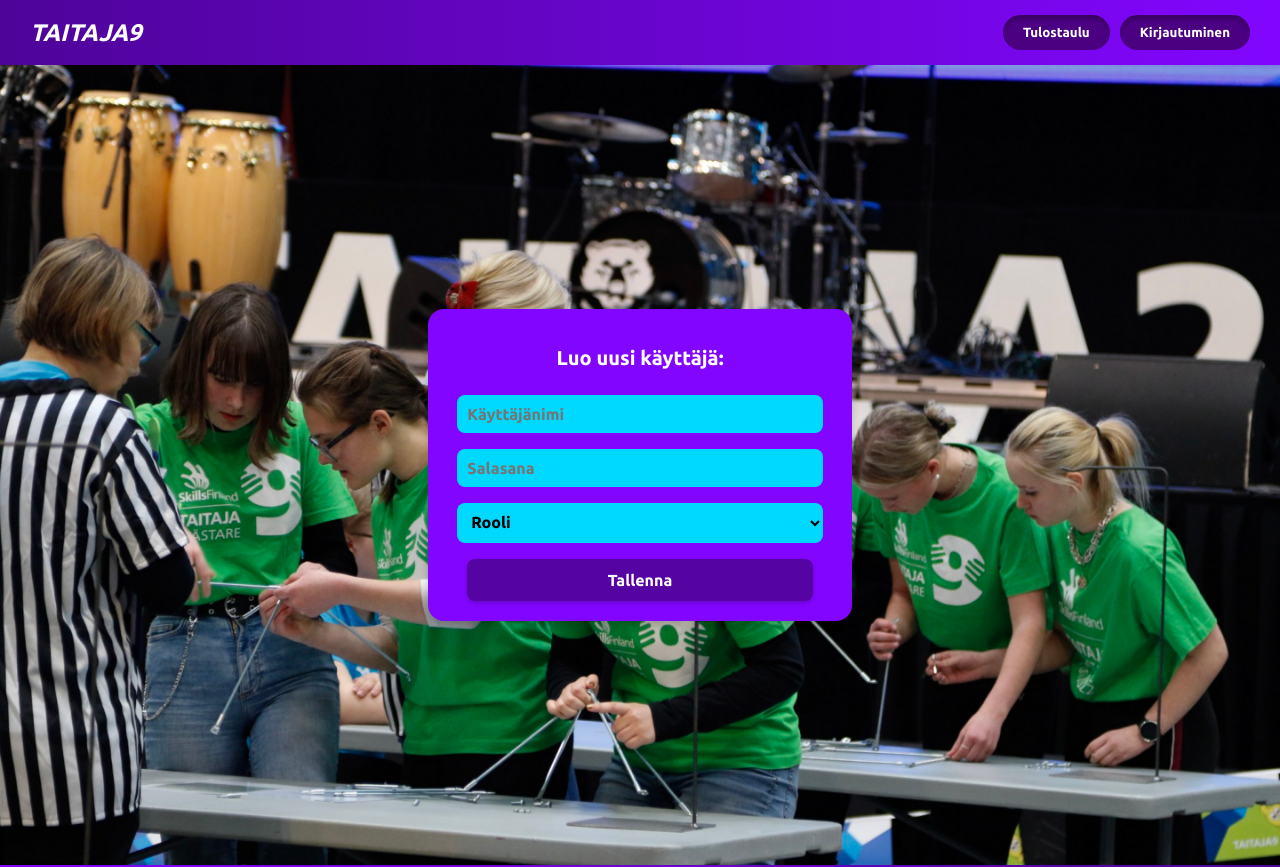
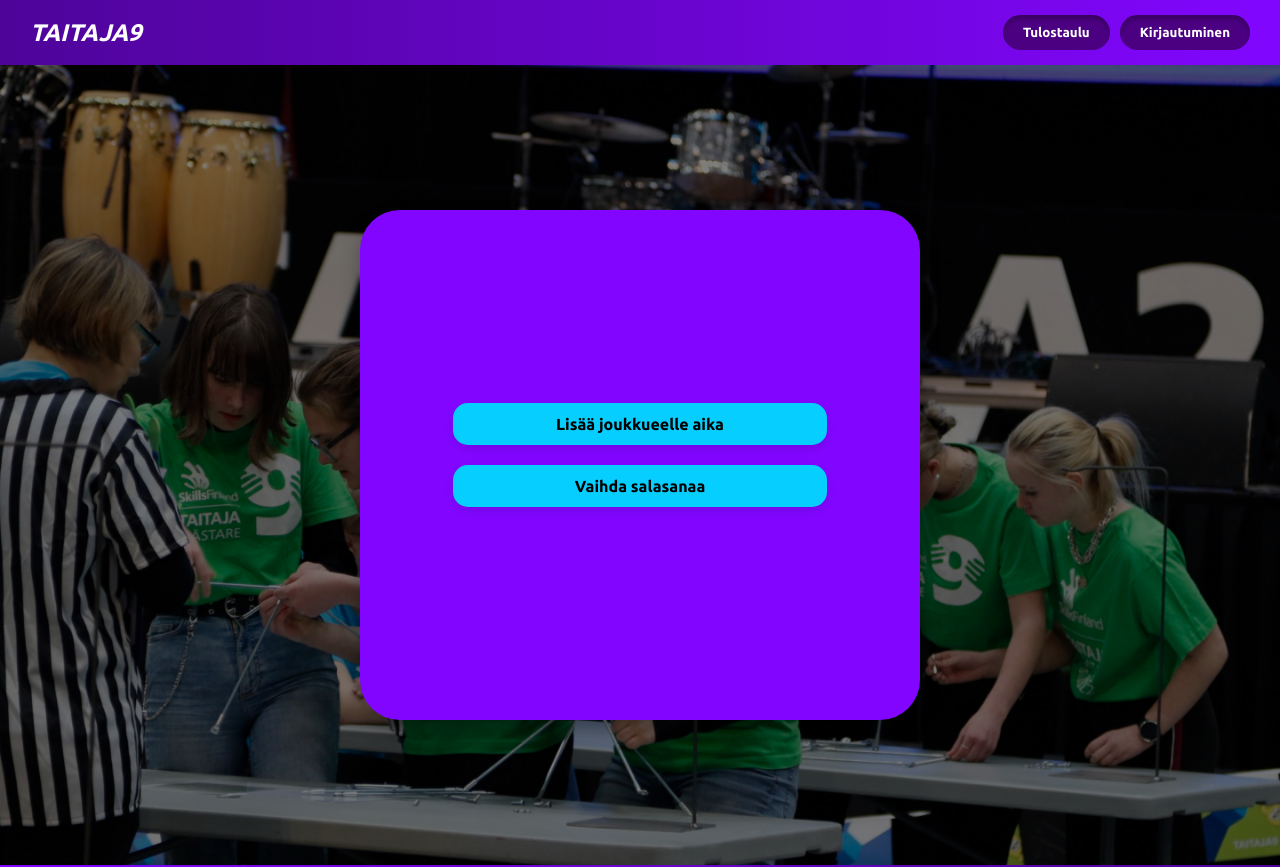
Before and after one commit to mikosavolainen/Taitaja9, a React (Create React App) app in the folder frontend/: page / in a window 1280 px wide. Shown: the top 867 px of the page. Built offline with nearby package versions, Linux system fonts and the light colour scheme.

Commit message:
Integrate Dashboard component into App; update routing and enhance Dashboard links

```diff
--- a/frontend/src/App.jsx
+++ b/frontend/src/App.jsx
@@ -10,13 +10,14 @@ import AddTeam from './pages/Addteam';
 import UusiKilpailu from './pages/UusiKilpailu';//
 import VaihdaSalasana from './pages/VaihdaSalasana';//
 import AddUser from './pages/AddUser';//
+import Dashboard from "./pages/Dashboard";
 function App() {
   return (
-    <div className="App">
-      <Header />
-      <AddUser />
-      <Footer />
-    </div>
+		<div className="App">
+			<Header />
+			<Dashboard />
+			<Footer />
+		</div>
   );
 }
 
--- a/frontend/src/index.js
+++ b/frontend/src/index.js
@@ -2,11 +2,11 @@ import React from 'react';
 import ReactDOM from 'react-dom/client';
 import './index.css';
 import App from './App';
-
+import { BrowserRouter } from 'react-router-dom';
 
 const root = ReactDOM.createRoot(document.getElementById('root'));
 root.render(
-  <React.StrictMode>
+  <BrowserRouter>
     <App />
-  </React.StrictMode>
+  </BrowserRouter>,
 );
--- a/frontend/src/pages/Dashboard.jsx
+++ b/frontend/src/pages/Dashboard.jsx
@@ -9,47 +9,46 @@ const Dashboard = () => {
 		<div className="login-container">
 			<div className="login-content">
 				<div className="login-box">
-					<h2 className="login-title">KIRJAUTUMINEN</h2>
-					<form className="login-form">
-						<input
-							type="text"
-							placeholder="Käyttäjänimi"
-							className="login-input"
-						/>
-						<input
-							type="password"
-							placeholder="Salasana"
-							className="login-input"
-						/>
-						<button type="submit" className="login-button">
-							LOGIN
-						</button>
-					</form>
 					<div className="links-container">
 						{userType === "admin" ? (
 							<>
 								<Link
 									to="/admin-dashboard"
-									className="login-link">
-									Admin Dashboard
+									className="login-input">
+									joukkueiden hallintapaneeli
 								</Link>
 								<Link
 									to="/admin-settings"
-									className="login-link">
-									Admin Settings
+									className="login-input">
+									Kilpailun hallintapaneeli
+								</Link>
+								<Link
+									to="/admin-settings"
+									className="login-input">
+									Lisää joukkueita csv:n avulla
+								</Link>
+								<Link
+									to="/admin-settings"
+									className="login-input">
+									Tee uusia käyttäjiä
+								</Link>
+								<Link
+									to="/admin-settings"
+									className="login-input">
+									Salasananvaihto
 								</Link>
 							</>
 						) : (
 							<>
 								<Link
 									to="/user-dashboard"
-									className="login-link">
-									User Dashboard
+									className="login-input">
+									Lisää joukkueelle aika
 								</Link>
 								<Link
 									to="/user-settings"
-									className="login-link">
-									User Settings
+									className="login-input">
+									Vaihda salasanaa
 								</Link>
 							</>
 						)}
--- a/frontend/src/styles/Styles.css
+++ b/frontend/src/styles/Styles.css
@@ -540,3 +540,10 @@ background-color: #371267;
 }
 
 /*********************************************AddUser********************************************/
+.links-container{
+  display: flex;
+  flex-direction: column;
+  width: 90%;
+  text-align: center;
+  align-items: center;
+}
```
